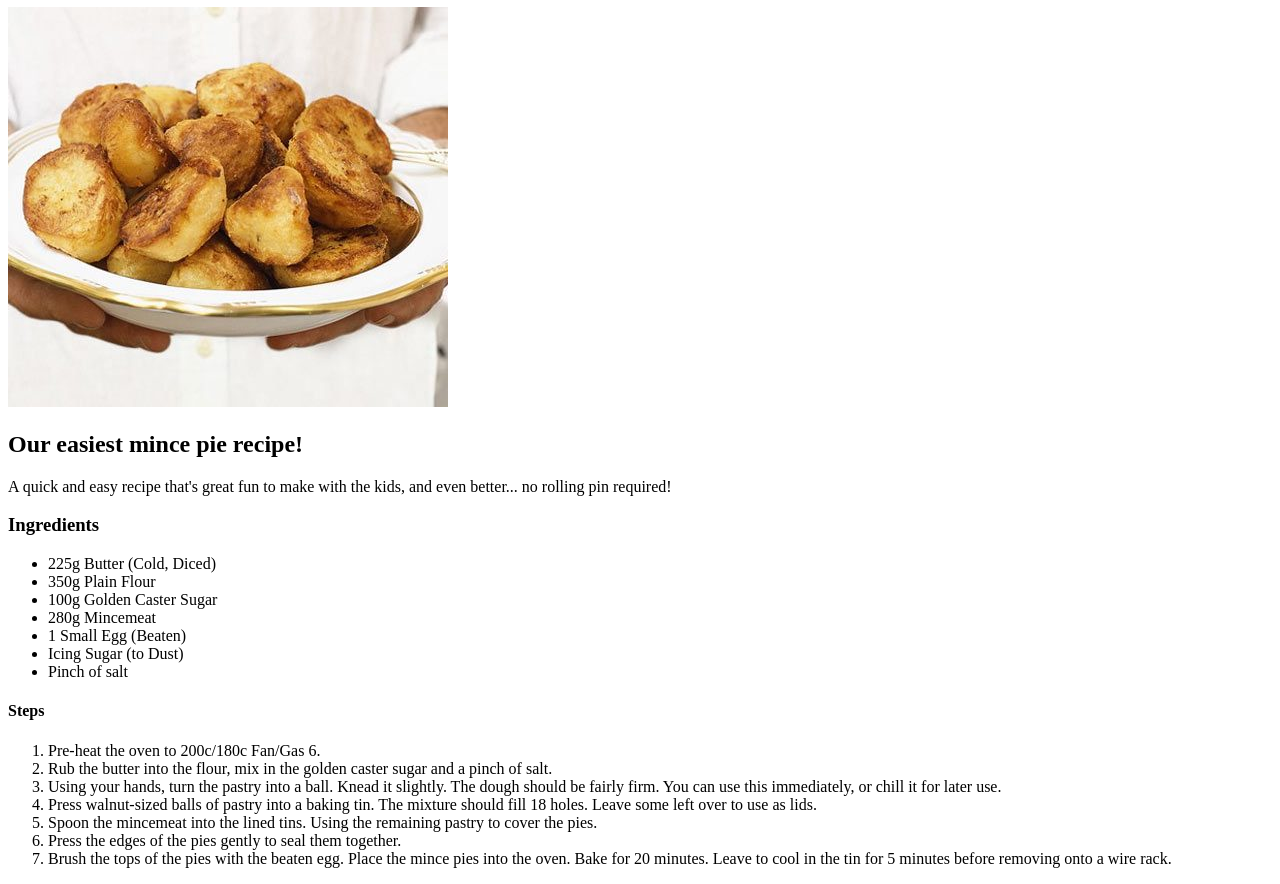
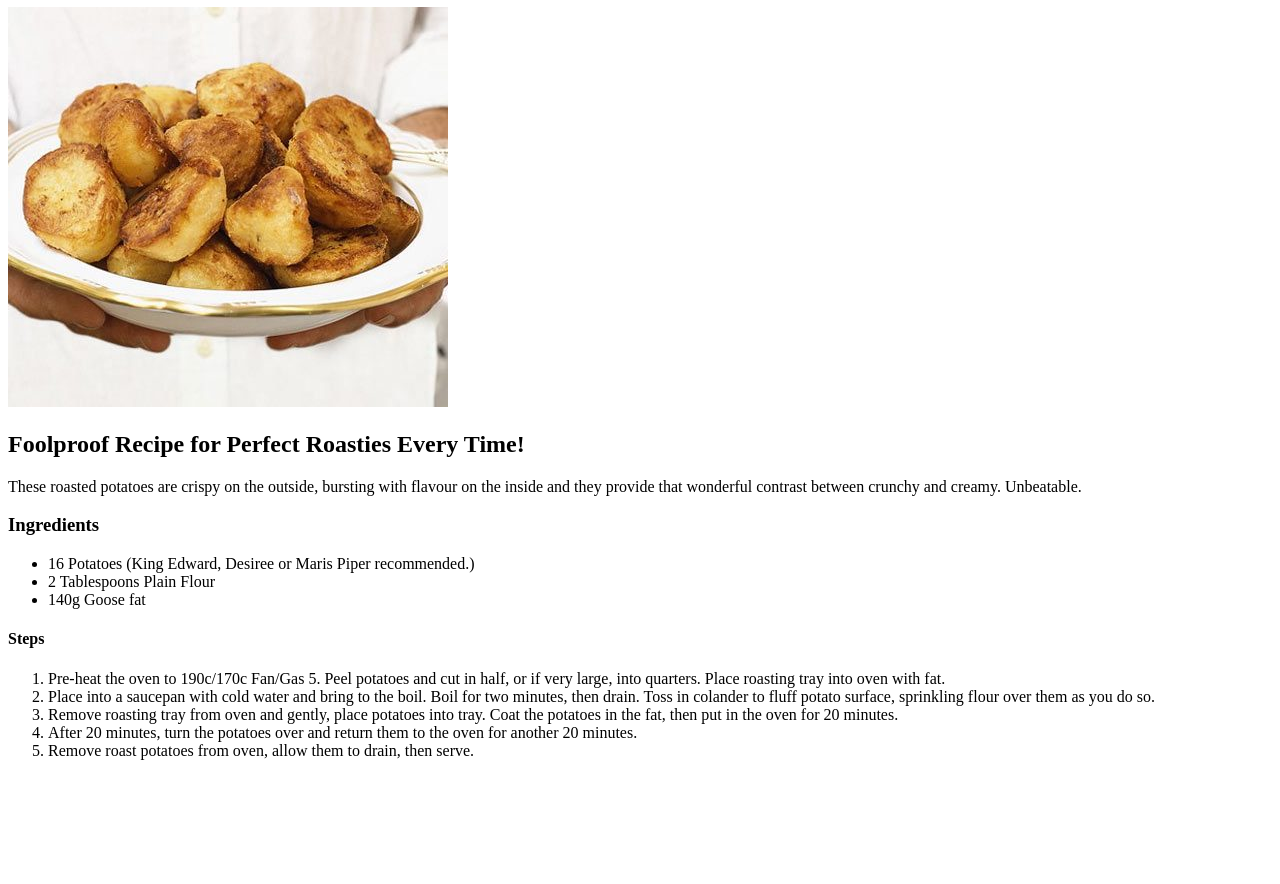
Before and after one commit to OP-bodyclock/odin-recipes, a plain HTML site: page recipes/roast-potatoes.html in a window 1280 px wide. Shown: the part 73-957 px from the top of the page. After the commit the page ends 849 px from the top, so only its background shows below. Drawn offline with Linux system fonts and the light colour scheme.

Commit message:
Changed text content on roast potatoes page to be a recipe for roast potatoes.

```diff
--- a/recipes/roast-potatoes.html
+++ b/recipes/roast-potatoes.html
@@ -1,36 +1,29 @@
 <!DOCTYPE html>
 <html lang="en">
     <head>
-        <title>Unbelievably Easy Mince Pies</title>
+        <title>Perfect Roast Potatoes</title>
         <meta charset="utf-8">
     </head>
     <body>
-        <h1>Unbelievably Easy Mince Pies</h1>
-        <img src="../images/roastpotatoes.jpg" alt="An image of mince pies.">
-            <h2>Our easiest mince pie recipe!</h2>
+        <h1>Perfect Roast Potatoes</h1>
+        <img src="../images/roastpotatoes.jpg" alt="An image of roast potatoes.">
+            <h2>Foolproof Recipe for Perfect Roasties Every Time!</h2>
                 <p>
-                    A quick and easy recipe that's great fun to make with the kids,
-                    and even better... no rolling pin required!
+                    These roasted potatoes are crispy on the outside, bursting with flavour on the inside and they provide that wonderful contrast between crunchy and creamy. Unbeatable.
                 </p>
             <h3>Ingredients</h3>
                 <ul>
-                    <li>225g Butter (Cold, Diced)</li>
-                    <li>350g Plain Flour</li>
-                    <li>100g Golden Caster Sugar</li>
-                    <li>280g Mincemeat</li>
-                    <li>1 Small Egg (Beaten)</li>
-                    <li>Icing Sugar (to Dust)</li>
-                    <li>Pinch of salt</li>
+                    <li>16 Potatoes (King Edward, Desiree or Maris Piper recommended.)</li>
+                    <li>2 Tablespoons Plain Flour</li>
+                    <li>140g Goose fat</li>
                 </ul>
             <h4>Steps</h4>
                 <ol>
-                    <li>Pre-heat the oven to 200c/180c Fan/Gas 6.</li>
-                    <li>Rub the butter into the flour, mix in the golden caster sugar and a pinch of salt.</li>
-                    <li>Using your hands, turn the pastry into a ball. Knead it slightly. The dough should be fairly firm. You can use this immediately, or chill it for later use.</li>
-                    <li>Press walnut-sized balls of pastry into a baking tin. The mixture should fill 18 holes. Leave some left over to use as lids.</li>
-                    <li>Spoon the mincemeat into the lined tins. Using the remaining pastry to cover the pies.</li>
-                    <li>Press the edges of the pies gently to seal them together.</li>
-                    <li>Brush the tops of the pies with the beaten egg. Place the mince pies into the oven. Bake for 20 minutes. Leave to cool in the tin for 5 minutes before removing onto a wire rack.</li>
+                    <li>Pre-heat the oven to 190c/170c Fan/Gas 5. Peel potatoes and cut in half, or if very large, into quarters. Place roasting tray into oven with fat.</li>
+                    <li>Place into a saucepan with cold water and bring to the boil. Boil for two minutes, then drain. Toss in colander to fluff potato surface, sprinkling flour over them as you do so.</li>
+                    <li>Remove roasting tray from oven and gently, place potatoes into tray. Coat the potatoes in the fat, then put in the oven for 20 minutes.</li>
+                    <li>After 20 minutes, turn the potatoes over and return them to the oven for another 20 minutes.</li>
+                    <li>Remove roast potatoes from oven, allow them to drain, then serve.</li>
                 </ol>
     </body>
 </html>
```
